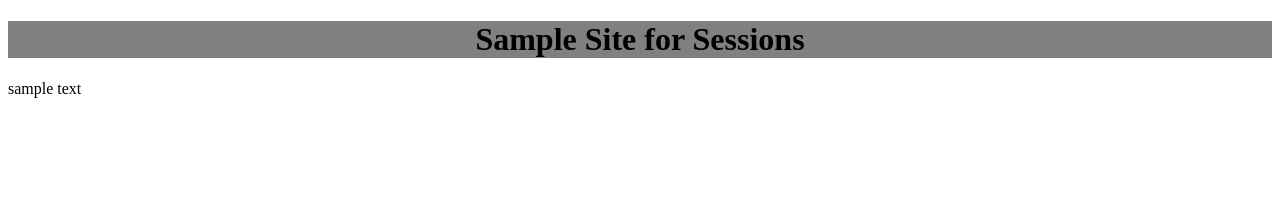
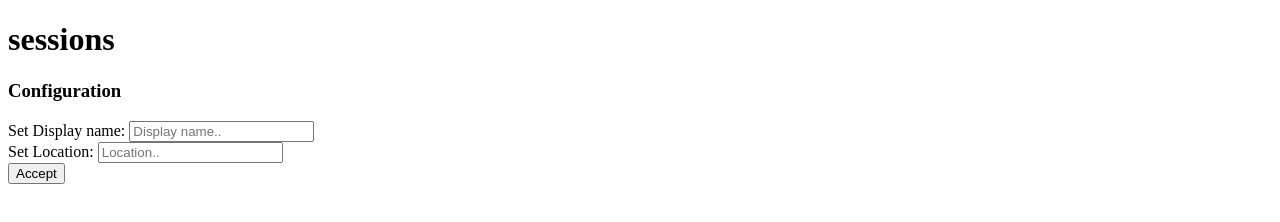
Before and after one commit to hicallmeal/sessions, a plain HTML site: page index.html in a window 1280 px wide. Drawn offline with Linux system fonts and the light colour scheme.

Commit message:
Update index.html

```diff
--- a/index.html
+++ b/index.html
@@ -5,12 +5,26 @@
 	<link rel="stylesheet" href="./main.css">
 	<meta name="viewport" content="width=device-width, initial-scale=1.0">
 </head>
+
 <body>
-	<div class="header">
-      <h1 class="title"> Sample Site for Sessions </h1>
+	<div id="logo">
+		<h1 id="s_logo">sessions</h1>
 	</div>
 
-	<div class="main">
-		<p>sample text</p>
-	</div>
-</body>
+	<div id="main_container">
+		<div id="configuration">
+		<h3>Configuration</h3>
+			<div id="setup">
+				<div id="set_name">
+					<label for="dname" >Set Display name:</label>
+					<input type="text" id="name" name="dname" placeholder="Display name.." value="">
+				</div>
+				<div id="set_local">
+					<label for="Location">Set Location:</label>
+					<input type="text" id="location" name="Location" placeholder="Location..">
+				</div>
+				<div id="config_accept">
+					<button type="Submit" class="accept_button" value="Submit" onclick='alert("Hello " + document.getElementById("name").value)'>Accept</button>
+				</div>
+			</div>
+		</div>
```
